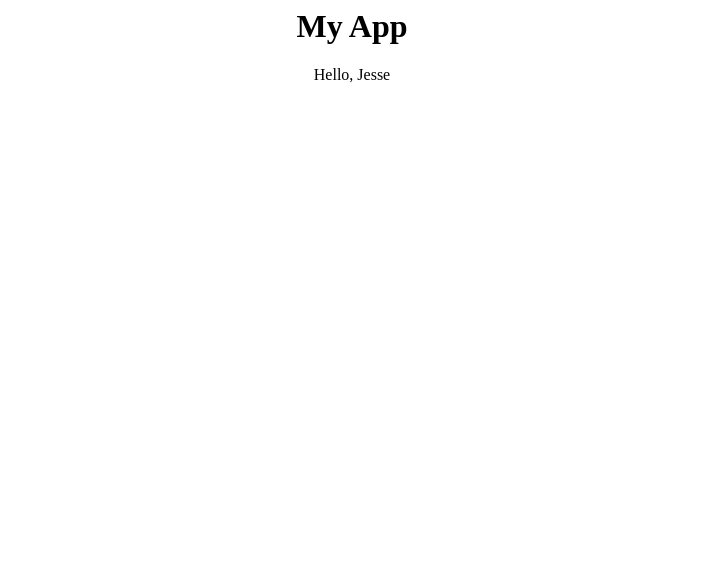
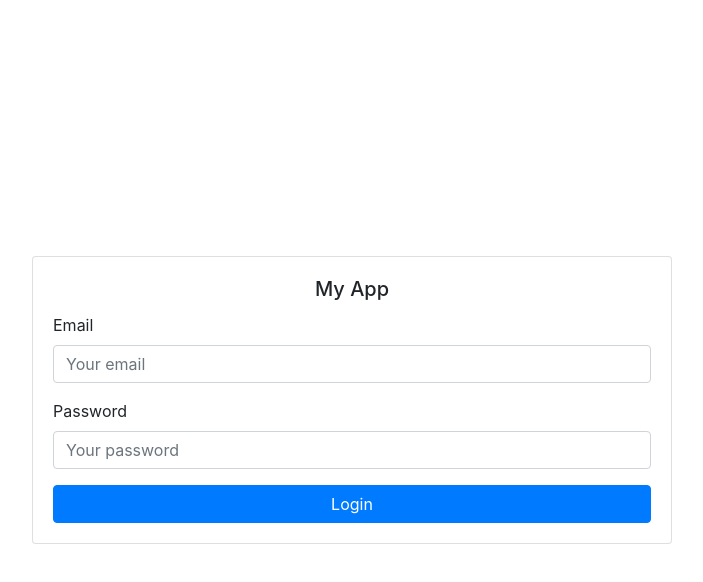
Before and after one commit to wingland/quickdemo, a React app: page / in a window 1280 px wide. Shown: the whole page, without its empty margins (288-991 px from the left). Built offline with nearby package versions, Linux system fonts and the light colour scheme.

Commit message:
Tut step-3
Introduce reactstrap
Add static login component and customized styles

```diff
--- a/src/components/app.js
+++ b/src/components/app.js
@@ -1,12 +1,21 @@
 import React, { Component } from 'react';
-import Welcome from './welcome';
+import Welcome from './welcome/welcome';
+import Login from './login/login';
 
 
 class App extends Component {
 
+  state = {
+    isLoggedIn: false,
+    user: ''
+  }
+
   render() {
     return (
-      <Welcome/>
+      this.state.isLoggedIn ?
+      <Welcome user={this.state.user}/> :
+      <Login/>
+
     );
   }
 }
--- /dev/null
+++ b/src/components/login/login.js
@@ -0,0 +1,35 @@
+import React, { Component} from 'react';
+
+import { Card, Button, CardTitle, CardText, Form, FormGroup, Label, Input} from 'reactstrap';
+
+import "./login.scss";
+
+class Login extends Component {
+  state = { someKey: 'someValue' };
+  render() {
+    return (
+      <div className="my-login-wrapper">
+        <Card body className="my-login-card">
+            <CardTitle className="text-center">My App</CardTitle>
+            <Form>
+              <FormGroup>
+                <Label for="email">Email</Label>
+                <Input type="email" name="email" placeholder="Your email" />
+              </FormGroup>
+              <FormGroup>
+                <Label for="password">Password</Label>
+                <Input type="password" name="password" placeholder="Your password" />
+              </FormGroup>
+            </Form>
+            <Button color="primary">Login</Button>
+        </Card>
+      </div>
+    )
+  }
+
+  componentDidMount() {
+    this.setState({ someKey: 'otherValue' });
+  }
+}
+
+export default Login;
--- /dev/null
+++ b/src/components/login/login.scss
@@ -0,0 +1,17 @@
+@import '../shared/common.scss';
+
+.my-login-wrapper {
+  display: flex;
+  align-items: center;
+  justify-content: center;
+  height: 100vh;
+  .my-login-card {
+    @media screen and (min-width: $break-medium) {
+      max-width: $break-medium;
+    }
+    @media screen and (max-width: $break-medium) {
+      height: 100vh;
+      border: 0px;
+    }
+  }
+}
--- /dev/null
+++ b/src/components/shared/common.scss
@@ -0,0 +1,3 @@
+$break-small: 320px;
+$break-medium: 640px;
+$break-large: 1200px;
--- a/src/components/welcome.js
+++ b/src/components/welcome/welcome.js
@@ -1,5 +1,5 @@
 import React, { Component } from 'react';
-import { sayHello } from '../../my-module/module-a';
+import { sayHello } from '../../../my-module/module-a';
 
 class Welcome extends Component {
   state = {
@@ -8,12 +8,12 @@ class Welcome extends Component {
 
   componentDidMount(){
     this.setState({
-      welcome: sayHello('Jesse')
+      welcome: sayHello(this.props.user)
     });
   }
   render() {
     return (
-      <div style={{textAlign: 'center'}}>
+      <div style={{textAlign: 'center', marginTop:20}}>
         <h1>My App</h1>
         <p>{this.state.welcome}</p>
       </div>
--- a/src/index.html
+++ b/src/index.html
@@ -1,6 +1,16 @@
-<html>
+<!DOCTYPE html>
+<html lang="en">
+
+<head>
+  <meta charset="utf-8">
+  <meta name="viewport" content="width=device-width,initial-scale=1,shrink-to-fit=no">
+  <title>My App</title>
+</head>
+
 <body>
+  <noscript>You need to enable JavaScript to run this app.</noscript>
   <div id="root"></div>
   <script src="./index.js"></script>
 </body>
+
 </html>
--- a/src/index.js
+++ b/src/index.js
@@ -2,6 +2,8 @@ import React from 'react';
 import ReactDOM from 'react-dom';
 import App from './components/app';
 
+import 'bootstrap/dist/css/bootstrap.css';
+
 ReactDOM.render(<App/>,
   document.getElementById('root')
 );
```
Also changed, not shown: Tut.md (+70 -0 lines), package.json (+5 -2 lines), README.md, 1 other file.
